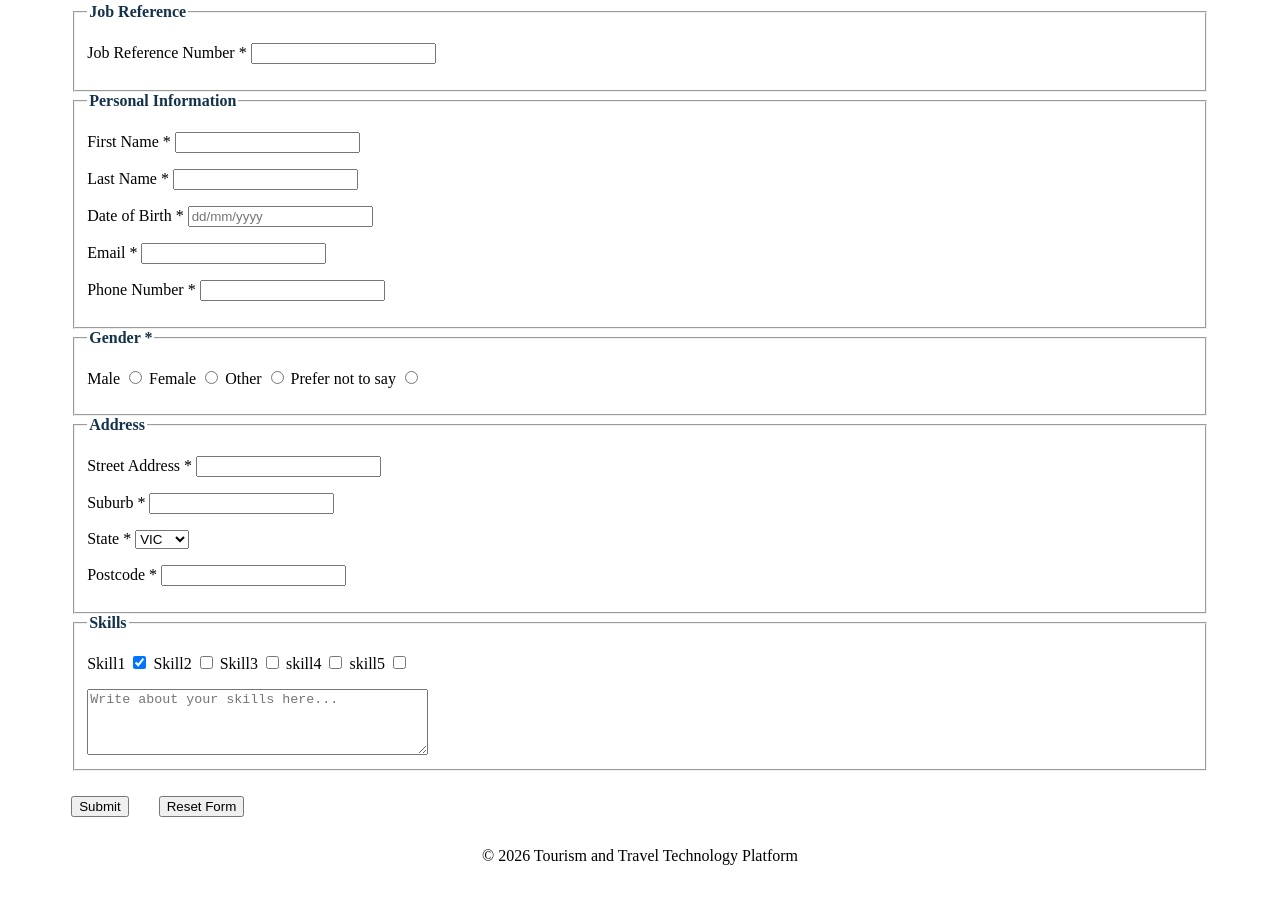
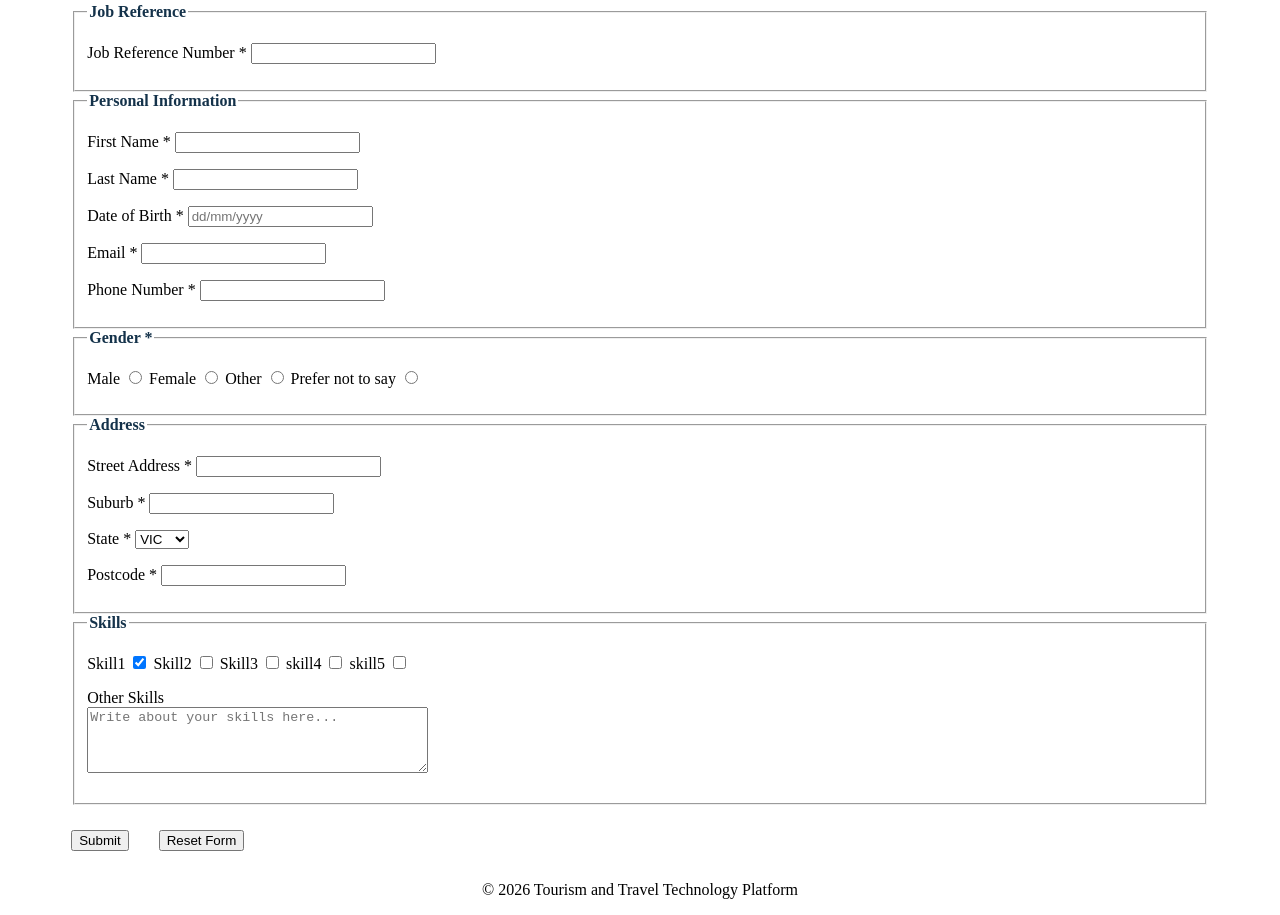
Before and after one commit to Priyankha-Sakthivel/Applied-Web-Project-Part-1, a plain HTML site: page apply.html in a window 1280 px wide. Shown: the part 359-1274 px from the top of the page. Before the commit the page ends 1240 px from the top, so only its background shows below. Drawn offline with Linux system fonts and the light colour scheme.

Commit message:
Add missing labels to Skills section

```diff
--- a/apply.html
+++ b/apply.html
@@ -142,8 +142,12 @@ Contribution note for individual assessment:
             <input type="checkbox" id="skill5" name="category[]" value="skill5">
         </p>
 
-       <textarea rows="4" cols="40" placeholder="Write about your skills here..."></textarea>
+        <p>
+            <label for="otherSkills">Other Skills</label><br>
+            <textarea id="otherSkills" name="otherSkills" rows="4" cols="40" placeholder="Write about your skills here..."></textarea>
+       </p>
       </fieldset>
+
       <div class="buttons">
         <input type="submit" value="Submit">
         <input type="reset" value="Reset Form">
```
Lines whose indentation alone changed are shown as unchanged.
